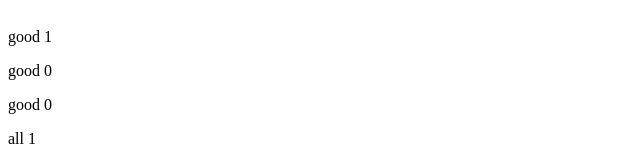
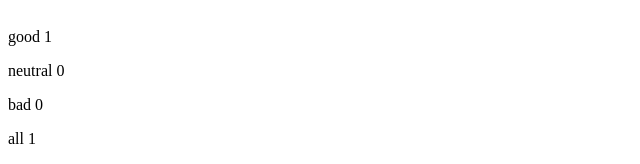
Before and after one commit to sohretturaman/fullstackopen-helsinky-exercises, a React (Vite) app in the folder part1/: page / in a window 1280 px wide. Both pictures are taken after a click on the button "good". Shown: the part 179-343 px from the top of the page, without its empty margins (0-640 px from the left). Built offline with nearby package versions, Linux system fonts and the light colour scheme.

Commit message:
exercise 1.10  has been completed on part1

```diff
--- a/part1/src/App.jsx
+++ b/part1/src/App.jsx
@@ -1,16 +1,18 @@
 import { useState } from "react"
+import StatisticLine from "./StatisticLine";
 
 
 
 const Statistics =({good,bad,neutral,avarege,getPositive})=>{
   return <div>
        <h1>statistics</h1>
-     <p>good {good}</p>
-     <p>good {neutral}</p>
-     <p>good {bad}</p>
-     <p>all {bad+good+neutral} </p>
-    <p>avarege {avarege(good,neutral,bad)} </p>
-    <p>positive {getPositive(good,neutral,bad)}% </p>
+       <StatisticLine text='good' value={good} />
+       <StatisticLine text='neutral' value={neutral} />
+       <StatisticLine text='bad' value={bad} />
+       <StatisticLine text='all' value={bad+good+neutral}/>
+       <StatisticLine text='avarege' value={avarege(good,neutral,bad)} />
+       <StatisticLine text='positive' value={getPositive(good,neutral,bad)} />
+
   </div>;
 }
 
@@ -26,7 +28,7 @@ const App = () => {
  }
  const getPositive =(good,neutral,bad)=>{
   let total = good+neutral+bad;
-  return good / total;
+  return good / total +'%';
  }
  return (
    <div>
--- /dev/null
+++ b/part1/src/StatisticLine.jsx
@@ -0,0 +1,9 @@
+import React from "react";
+
+const StatisticLine = (props) => {
+  return <div>
+    <p>{props.text} {props.value}</p>
+  </div>;
+};
+
+export default StatisticLine;
```
